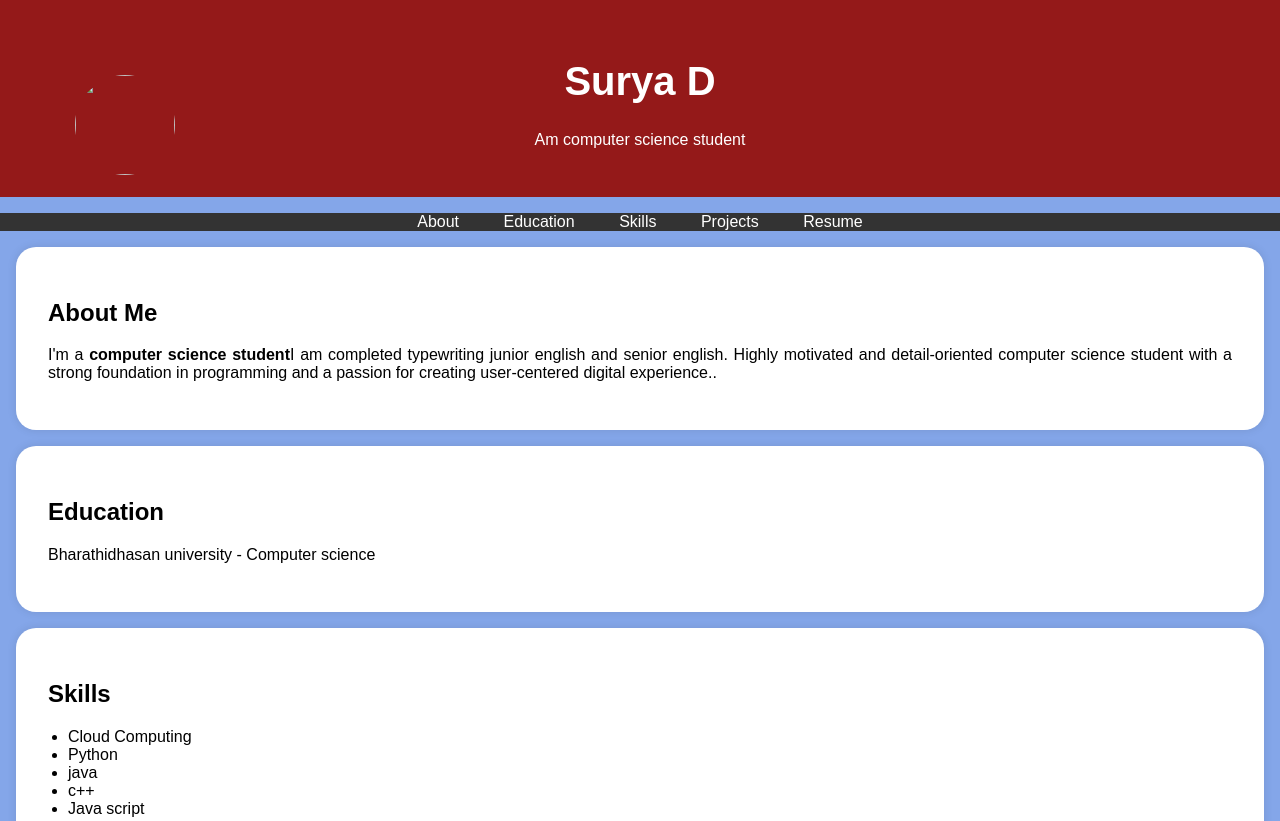
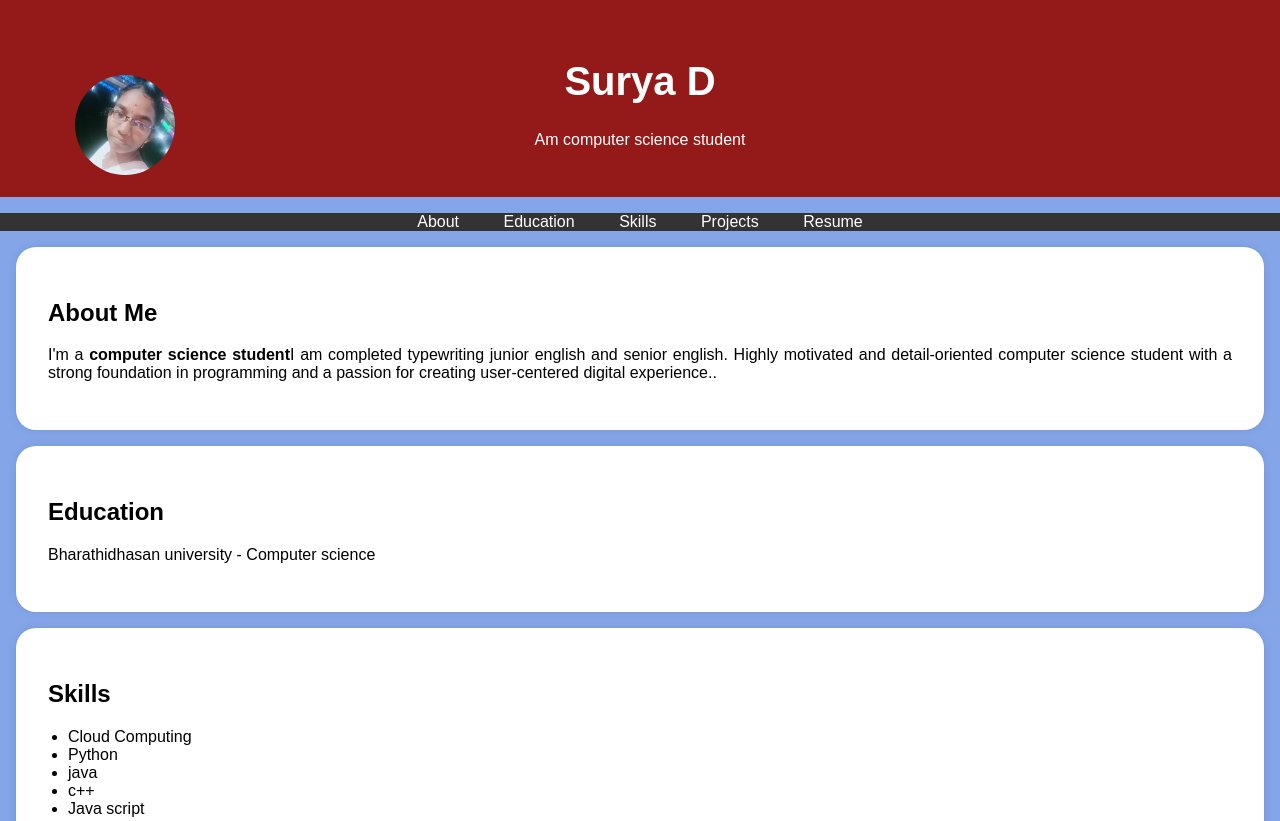
Before and after one commit to sudhasurya/sudhasurya-digital_portfolio, a plain HTML site: page index .html in a window 1280 px wide. Shown: the top 821 px of the page. Drawn offline with Linux system fonts and the light colour scheme.

Commit message:
Update index .html

```diff
--- a/index .html
+++ b/index .html
@@ -96,7 +96,7 @@
     <header>
         <div class="header-content">
             <!-- Add your profile picture here -->
-            <img src=" /storage/emulated/0/DCIM/Camera/IMG20241125200056.jpg"alt"Your Profile Picture" class="profile-picture">
+            <img src="IMG_20250403_120639.jpg"alt"Your Profile Picture" class="profile-picture">
             <h1>Surya D</h1>
             <p>Am computer science student</p>
         </div>
```
